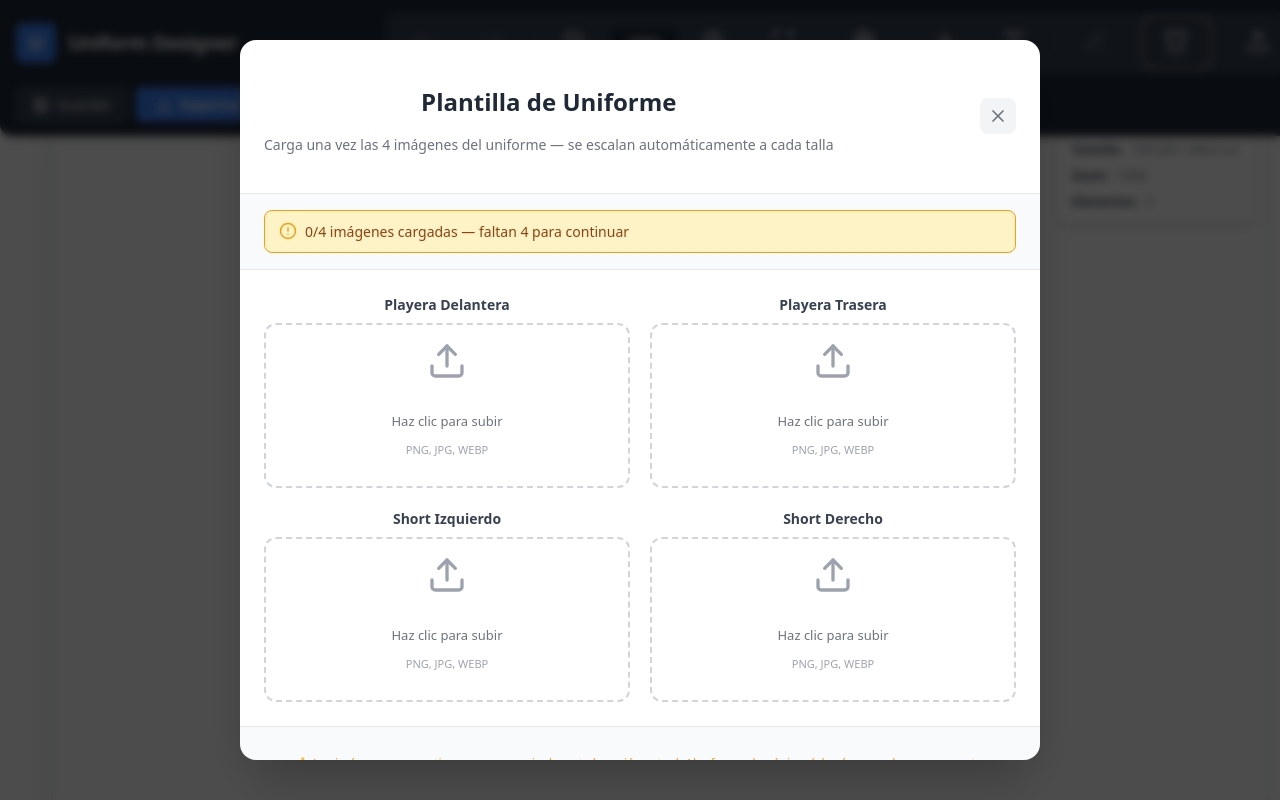
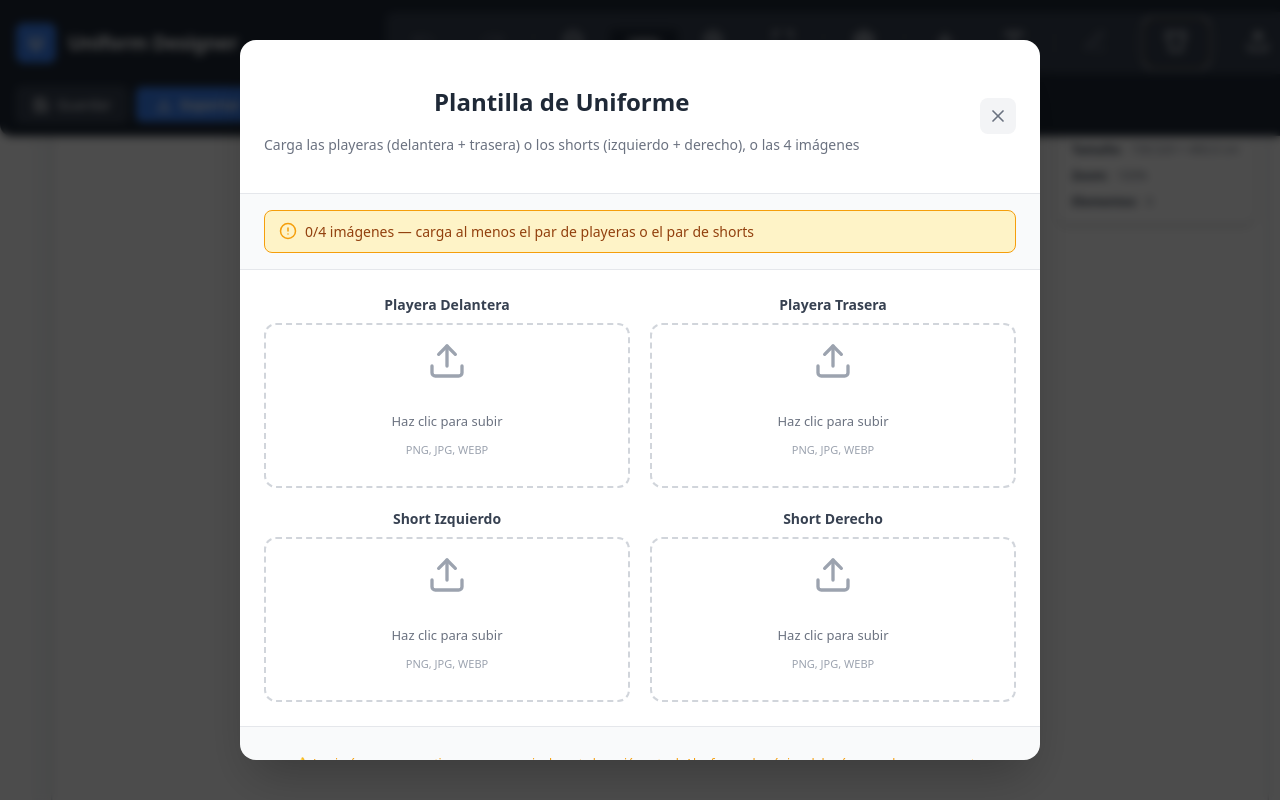
Before and after one commit to omarrendon/uniform-perfect-designer, a React (Vite) app: page / in a window 1280 px wide. Both pictures are taken after a click on the button 1176 px from the left and 43 px from the top of the page. Shown: the top 800 px of the page. Built offline with nearby package versions, Linux system fonts and the light colour scheme.

Commit message:
ADD: Remove validations to allow only add shorts o jerseys

```diff
--- a/src/components/UniformSizesModal.tsx
+++ b/src/components/UniformSizesModal.tsx
@@ -100,6 +100,8 @@ export const UniformSizesModal: React.FC<UniformSizesModalProps> = ({
   };
 
   const templateComplete = isTemplateComplete();
+  const hasJerseys = !!(uniformTemplate?.jerseyFront && uniformTemplate?.jerseyBack);
+  const hasShorts  = !!(uniformTemplate?.shortsLeft  && uniformTemplate?.shortsRight);
   const uploadedCount = [
     uniformTemplate?.jerseyFront,
     uniformTemplate?.jerseyBack,
@@ -146,7 +148,7 @@ export const UniformSizesModal: React.FC<UniformSizesModalProps> = ({
               Plantilla de Uniforme
             </h2>
             <p style={{ fontSize: '14px', color: '#6b7280' }}>
-              Carga una vez las 4 imágenes del uniforme — se escalan automáticamente a cada talla
+              Carga las playeras (delantera + trasera) o los shorts (izquierdo + derecho), o las 4 imágenes
             </p>
           </div>
           <button
@@ -171,7 +173,7 @@ export const UniformSizesModal: React.FC<UniformSizesModalProps> = ({
             }}>
               <Check style={{ width: '18px', height: '18px', color: '#10b981' }} />
               <span style={{ fontSize: '14px', color: '#065f46', fontWeight: '600' }}>
-                Plantilla completa — lista para usar en la carga masiva
+                {hasJerseys && hasShorts ? 'Plantilla completa (4/4)' : hasJerseys ? 'Playeras listas — puedes procesar sin shorts' : 'Shorts listos — puedes procesar sin playeras'}
               </span>
             </div>
           ) : (
@@ -182,7 +184,7 @@ export const UniformSizesModal: React.FC<UniformSizesModalProps> = ({
             }}>
               <AlertCircle style={{ width: '18px', height: '18px', color: '#f59e0b' }} />
               <span style={{ fontSize: '14px', color: '#92400e', fontWeight: '500' }}>
-                {uploadedCount}/4 imágenes cargadas — faltan {4 - uploadedCount} para continuar
+                {uploadedCount}/4 imágenes — carga al menos el par de playeras o el par de shorts
               </span>
             </div>
           )}
@@ -339,7 +341,7 @@ export const UniformSizesModal: React.FC<UniformSizesModalProps> = ({
 
             {!templateComplete && excelFile && (
               <p style={{ fontSize: '11px', color: '#ef4444', marginTop: '8px' }}>
-                Completa las 4 imágenes de la plantilla antes de procesar el Excel
+                Carga al menos las 2 playeras o los 2 shorts antes de procesar
               </p>
             )}
 
--- a/src/modules/Toolbar.tsx
+++ b/src/modules/Toolbar.tsx
@@ -194,7 +194,7 @@ export const Toolbar: React.FC = () => {
         return;
       }
 
-      // VALIDACIÓN: Verificar que el template esté completo
+      // VALIDACIÓN: Verificar que al menos un par completo esté configurado
       if (!isTemplateComplete()) {
         const { uniformTemplate } = useDesignerStore.getState();
         const faltantes: string[] = [];
@@ -205,7 +205,7 @@ export const Toolbar: React.FC = () => {
 
         setErrorDetails({
           title: "Plantilla no configurada",
-          message: "Debes cargar la plantilla del uniforme antes de importar el Excel.",
+          message: "Debes cargar al menos las 2 playeras o los 2 shorts para importar el Excel.",
           details: faltantes.map(f => `✗ Falta: ${f}`),
         });
         setShowErrorModal(true);
--- a/src/store/desingerStore.ts
+++ b/src/store/desingerStore.ts
@@ -825,12 +825,9 @@ export const useDesignerStore = create<DesignerState>()(
 
         isTemplateComplete: () => {
           const { uniformTemplate } = get();
-          return !!(
-            uniformTemplate?.jerseyFront &&
-            uniformTemplate?.jerseyBack &&
-            uniformTemplate?.shortsLeft &&
-            uniformTemplate?.shortsRight
-          );
+          const hasJerseys = !!(uniformTemplate?.jerseyFront && uniformTemplate?.jerseyBack);
+          const hasShorts  = !!(uniformTemplate?.shortsLeft  && uniformTemplate?.shortsRight);
+          return hasJerseys || hasShorts;
         },
 
         clearUniformTemplate: () =>
```
Also changed, not shown: src/utils/excelProcessor.ts (+13 -4 lines).
